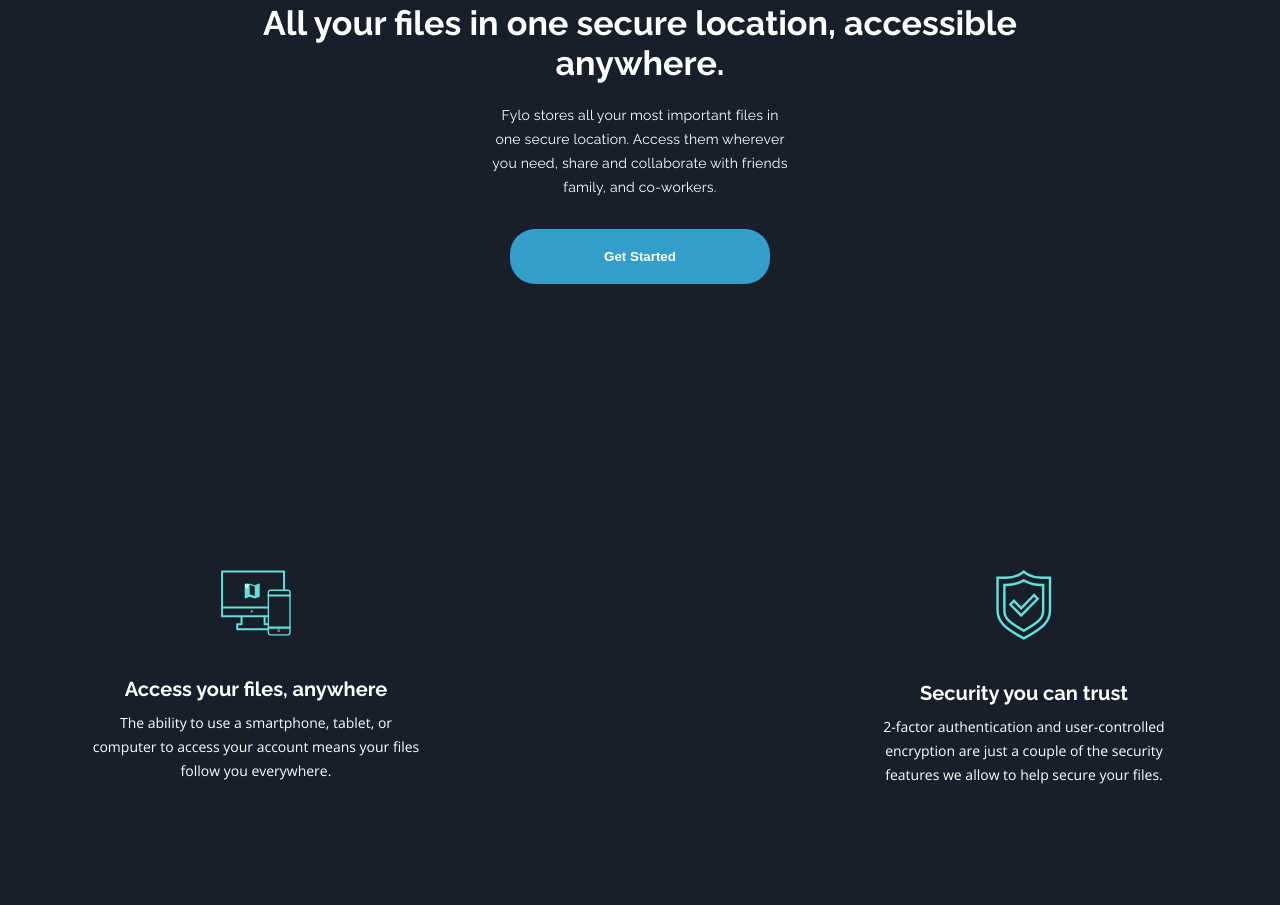
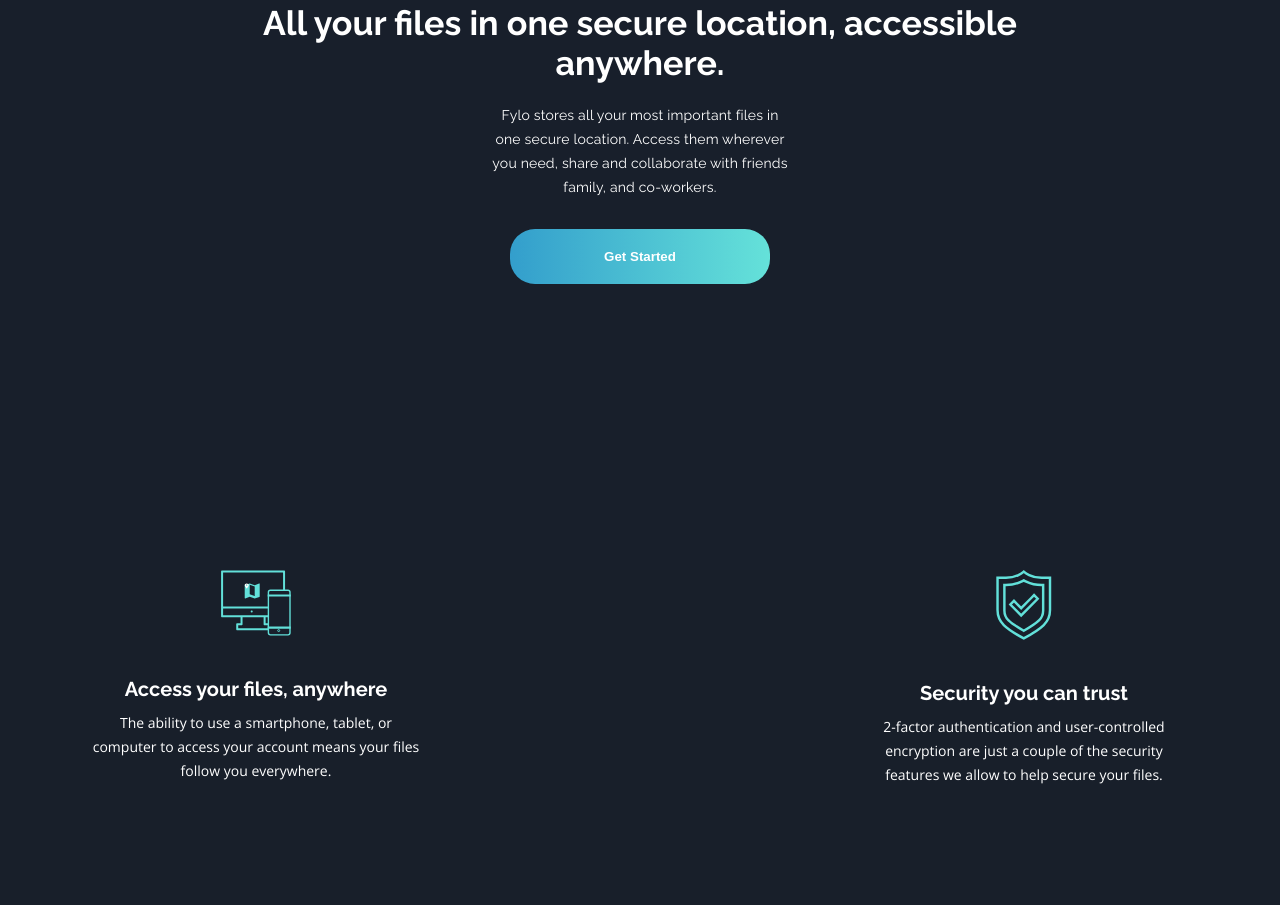
Before and after one commit to vermilion4/dark-theme-landing-page, a plain HTML site: page index.html in a window 1280 px wide. Shown: the part 1235-2140 px from the top of the page. Drawn offline with nearby package versions, Linux system fonts and the light colour scheme.

Commit message:
button linear gradient set

```diff
--- a/style.css
+++ b/style.css
@@ -131,7 +131,7 @@
     padding: 20px 0;
     border-radius: 25px;
     color: white;
-    background-color: hsl(198, 60%, 50%);
+    background-image: linear-gradient(90deg, hsl(198, 60%, 50%), hsl(176, 68%, 64%));
     border-style: none;
     font-weight: 700;
 }
```
